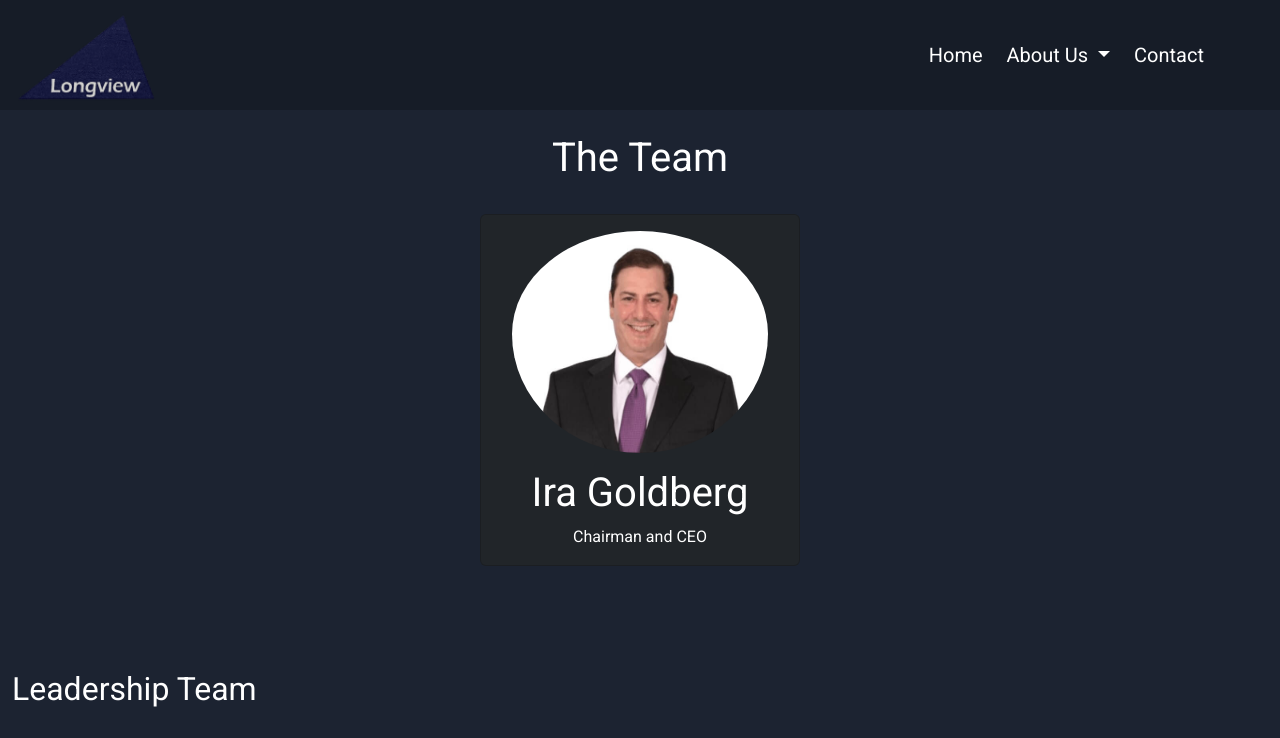
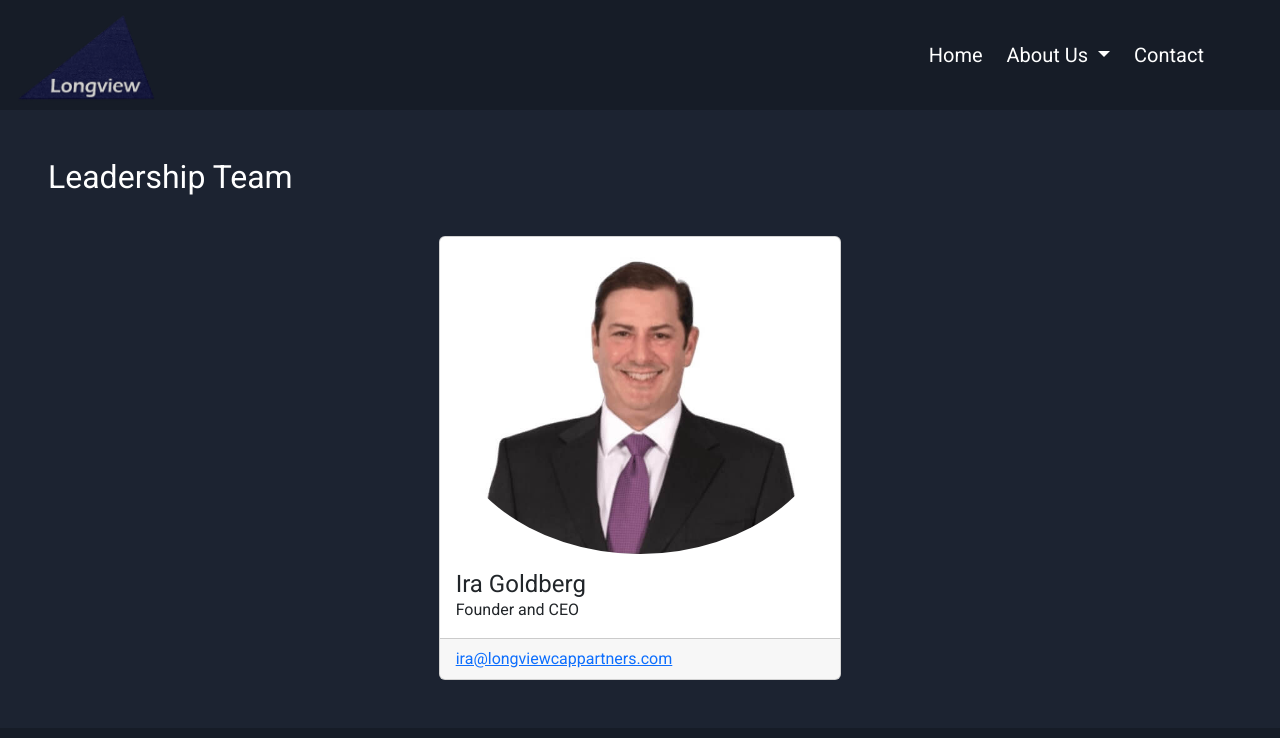
Before and after one commit to Fiscal2/longview-cap-partners, an Angular app: page /ourteam in a window 1280 px wide. Shown: the top 738 px of the page. Built offline with nearby package versions, Linux system fonts and the light colour scheme.

Commit message:
our team edit

```diff
--- a/src/app/our-team/our-team.component.html
+++ b/src/app/our-team/our-team.component.html
@@ -1,22 +1,10 @@
-<div class="container-fluid text-white" style="height: 35rem; background-color: #1c2331">
-  <h1 class="p-4 text-center">The Team</h1>
-  <div class="card mx-auto text-white bg-dark" style="width: 20rem; height: 22rem;">
-    <img src="../../assets/iraProfile.jpg" style="width:18rem; height: 18rem;" class="mx-auto p-3 pb-0 rounded-circle"
-      alt="...">
-    <div class="card-body">
-      <h1 class="card-text text-center">Ira Goldberg</h1>
-      <p class="card-text text-center">Chairman and CEO</p>
-    </div>
-  </div>
-</div>
-
 <div class="container-fluid" style="background-color: #1c2331">
-  <div class="row mb-4">
-    <div class="col">
+  <div class="row mb-2">
+    <div class="col px-5 pb-4 pt-5">
       <h2 class="text-white">Leadership Team</h2>
     </div>
   </div>
-  <div class="row pb-4">
+  <div class="row pb-5 justify-content-center">
     <div class="col-6 col-md-4 d-flex">
       <div class="card">
         <img src="../../assets/iraProfile.jpg" class="card-img-top rounded-circle" alt="Ira Goldberg">
```
